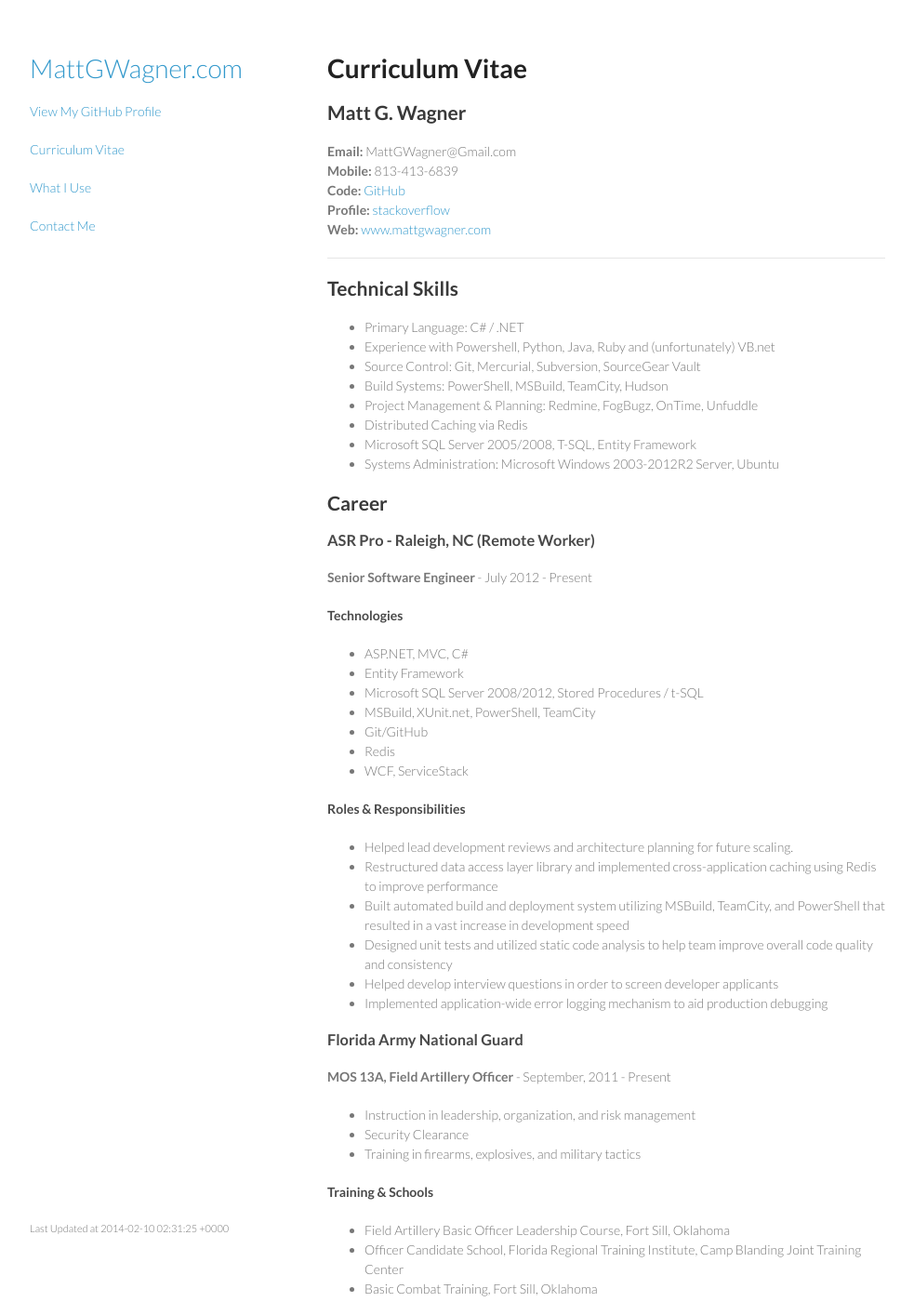
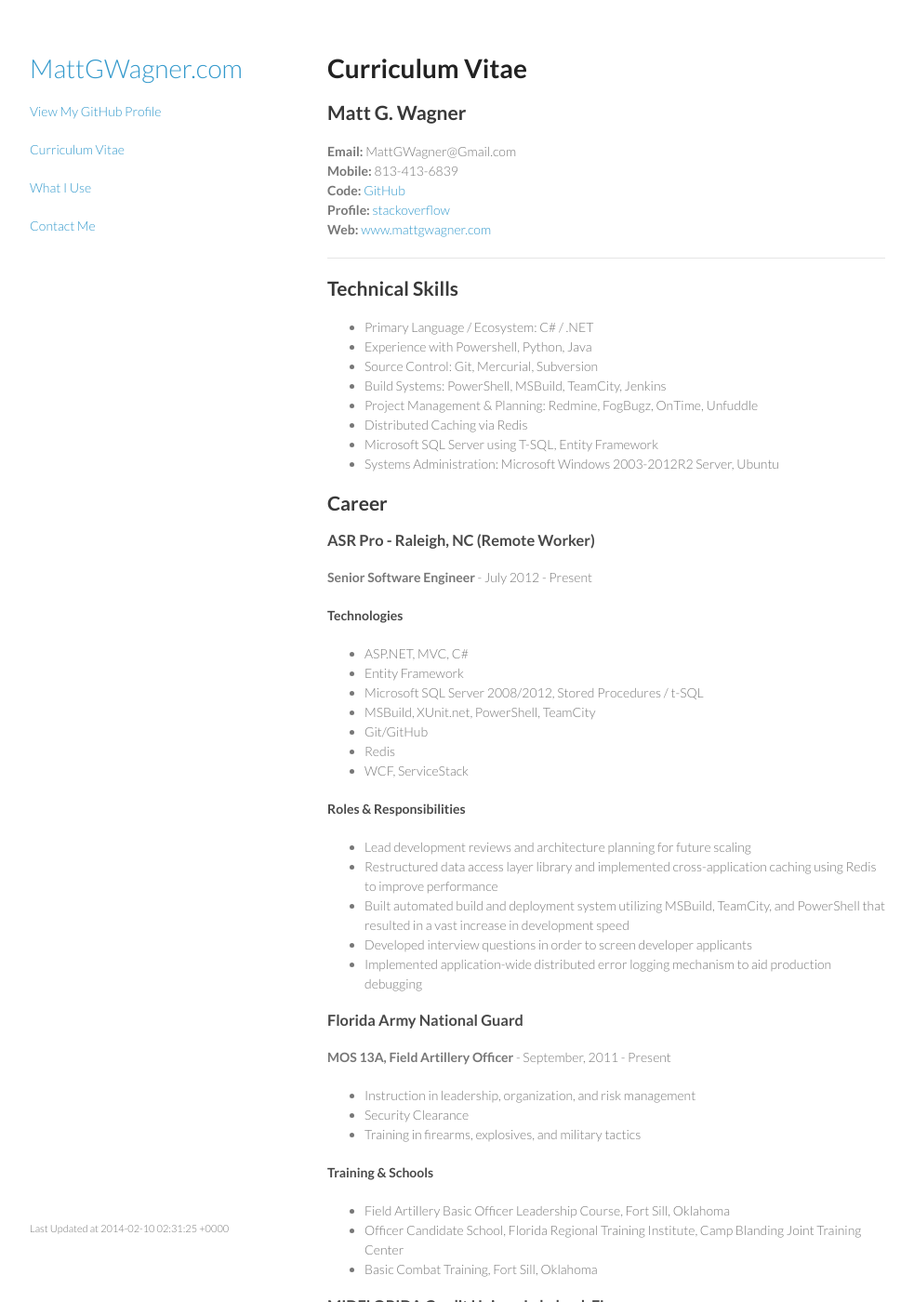
Before and after one commit to mattgwagner/mattgwagner, a Jekyll site: the page built from cv.md, in a window 1280 px wide and 1400 px high. Shown: the whole window at 93% size, without its empty margins (148-1131 px from the left). Built offline with Jekyll 4.4.1, drawn with Linux system fonts in a browser that asks for light colours.

Commit message:
Tweaked the CV text

```diff
--- a/cv.md
+++ b/cv.md
@@ -17,13 +17,13 @@ title: Matt G. Wagner - Curriculum Vitae
 
 ## Technical Skills
 
-* Primary Language: C# / .NET
-* Experience with Powershell, Python, Java, Ruby and (unfortunately) VB.net
-* Source Control: Git, Mercurial, Subversion, SourceGear Vault
-* Build Systems: PowerShell, MSBuild, TeamCity, Hudson
+* Primary Language / Ecosystem: C# / .NET
+* Experience with Powershell, Python, Java
+* Source Control: Git, Mercurial, Subversion
+* Build Systems: PowerShell, MSBuild, TeamCity, Jenkins
 * Project Management & Planning: Redmine, FogBugz, OnTime, Unfuddle
 * Distributed Caching via Redis
-* Microsoft SQL Server 2005/2008, T-SQL, Entity Framework
+* Microsoft SQL Server using T-SQL, Entity Framework
 * Systems Administration: Microsoft Windows 2003-2012R2 Server, Ubuntu
 
 ## Career
@@ -43,12 +43,11 @@ title: Matt G. Wagner - Curriculum Vitae
 
 #### Roles & Responsibilities
 
-* Helped lead development reviews and architecture planning for future scaling.
+* Lead development reviews and architecture planning for future scaling
 * Restructured data access layer library and implemented cross-application caching using Redis to improve performance
 * Built automated build and deployment system utilizing MSBuild, TeamCity, and PowerShell that resulted in a vast increase in development speed
-* Designed unit tests and utilized static code analysis to help team improve overall code quality and consistency
-* Helped develop interview questions in order to screen developer applicants
-* Implemented application-wide error logging mechanism to aid production debugging
+* Developed interview questions in order to screen developer applicants
+* Implemented application-wide distributed error logging mechanism to aid production debugging
 
 ### Florida Army National Guard
 **MOS 13A, Field Artillery Officer** - September, 2011 - Present
```
Also changed, not shown: whatiuse.md (+1 -1 lines).
